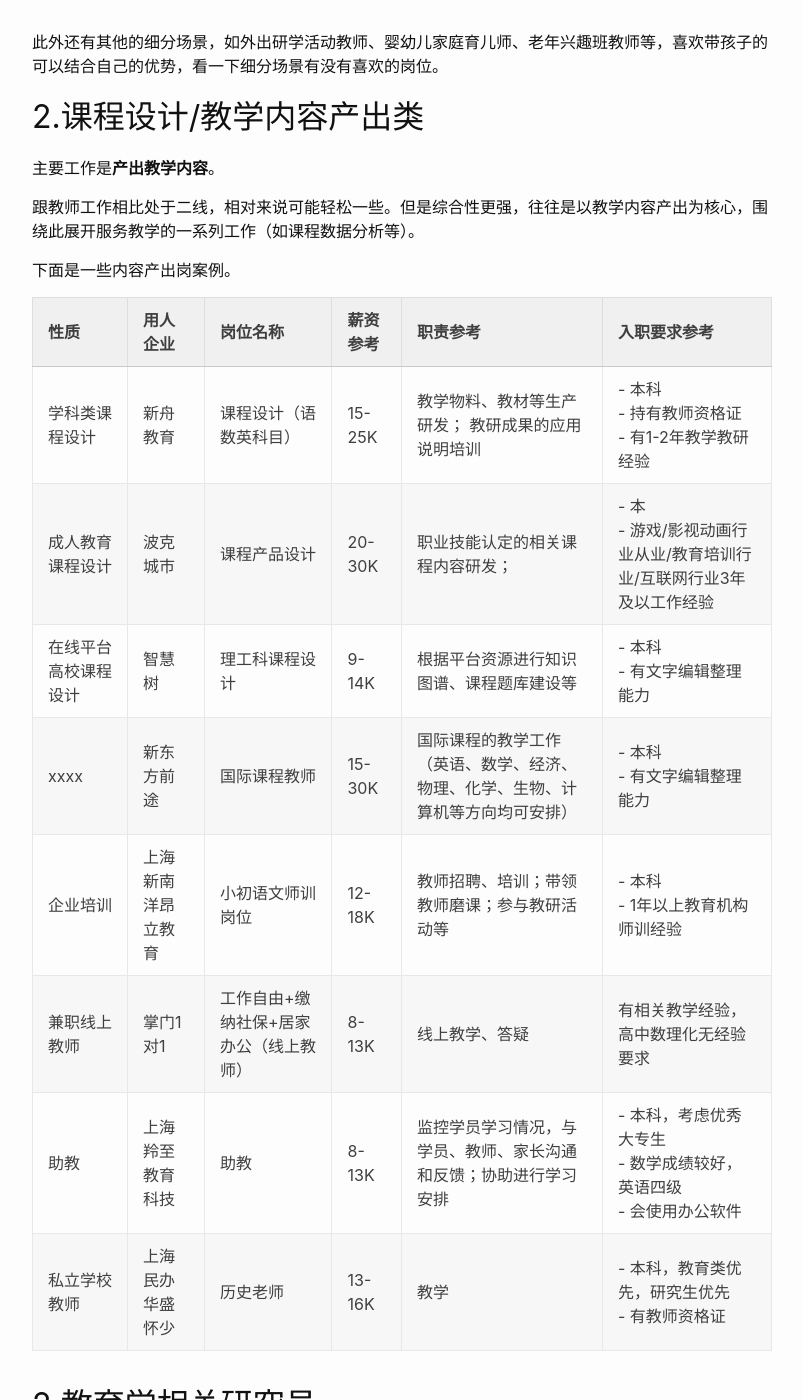
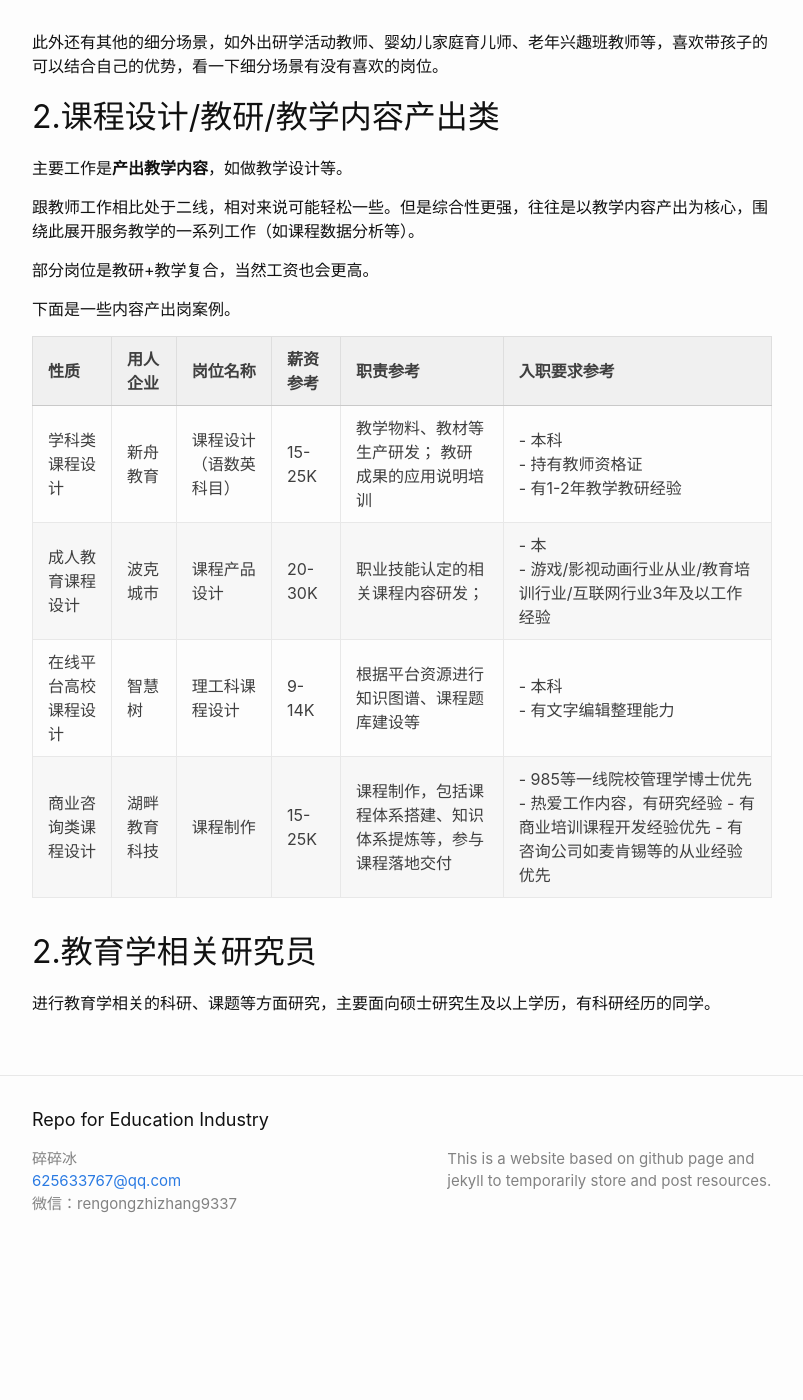
Before and after one commit to broken-ice-ice/Repo-for-Education-Industry, a Jekyll site: the page built from _posts/educationalIndustryCareerGuide/2025-05-01-GetAJobInEduIndustry_3.md, in a window 1280 px wide and 1400 px high, scrolled down 2302 px. Shown: the whole window, without its empty margins (238-1041 px from the left). Built offline with Jekyll 4.4.1, drawn with Linux system fonts in a browser that asks for light colours; our own code applies the rules of GitHub Pages for plain Markdown files; after the commit the page ends 3577 px from its top, so only the background shows below that.

Commit message:
Update 2025-05-01-GetAJobInEduIndustry_3.md

```diff
--- a/_posts/educationalIndustryCareerGuide/2025-05-01-GetAJobInEduIndustry_3.md
+++ b/_posts/educationalIndustryCareerGuide/2025-05-01-GetAJobInEduIndustry_3.md
@@ -52,11 +52,13 @@ categories: 教育行业就业科普
 此外还有其他的细分场景，如外出研学活动教师、婴幼儿家庭育儿师、老年兴趣班教师等，喜欢带孩子的可以结合自己的优势，看一下细分场景有没有喜欢的岗位。
 
 
-## 2.课程设计/教学内容产出类
+## 2.课程设计/教研/教学内容产出类
 
-主要工作是**产出教学内容**。
+主要工作是**产出教学内容**，如做教学设计等。
 
 跟教师工作相比处于二线，相对来说可能轻松一些。但是综合性更强，往往是以教学内容产出为核心，围绕此展开服务教学的一系列工作（如课程数据分析等）。
+
+部分岗位是教研+教学复合，当然工资也会更高。
 
 下面是一些内容产出岗案例。
 
@@ -65,11 +67,7 @@ categories: 教育行业就业科普
 |学科类课程设计 | 新舟教育     | 课程设计（语数英科目）     | 15-25K   | 教学物料、教材等生产研发； 教研成果的应用说明培训                             | - 本科<br>- 持有教师资格证<br>- 有1-2年教学教研经验 |
 |成人教育课程设计 | 波克城市           | 课程产品设计 | 20-30K   | 职业技能认定的相关课程内容研发；                                          | - 本<br>- 游戏/影视动画行业从业/教育培训行业/互联网行业3年及以工作经验|
 |在线平台高校课程设计|智慧树         |理工科课程设计       |9-14K|根据平台资源进行知识图谱、课程题库建设等                                                     | - 本科<br> - 有文字编辑整理能力|
-|xxxx     |新东方前途          |国际课程教师         |15-30K     |国际课程的教学工作（英语、数学、经济、物理、化学、生物、计算机等方向均可安排）    |- 本科<br> - 有文字编辑整理能力|
-|企业培训      |  上海新南洋昂立教育| 小初语文师训岗位     | 12-18K    |教师招聘、培训；带领教师磨课；参与教研活动等                                  |- 本科<br> - 1年以上教育机构师训经验|
-|兼职线上教师| 掌门1对1            |工作自由+缴纳社保+居家办公（线上教师）    |8-13K   | 线上教学、答疑                                              |有相关教学经验，高中数理化无经验要求|
-|助教        |上海羚至教育科技| 助教                    |8-13K       |监控学员学习情况，与学员、教师、家长沟通和反馈；协助进行学习安排                 |- 本科，考虑优秀大专生<br> - 数学成绩较好，英语四级<br> - 会使用办公软件|
-|私立学校教师|上海民办华盛怀少 |历史老师                |13-16K       |教学                                                                        |- 本科，教育类优先，研究生优先<br> - 有教师资格证|
+|商业咨询类课程设计  |湖畔教育科技   |课程制作    |15-25K     |课程制作，包括课程体系搭建、知识体系提炼等，参与课程落地交付    |- 985等一线院校管理学博士优先 - 热爱工作内容，有研究经验 - 有商业培训课程开发经验优先 - 有咨询公司如麦肯锡等的从业经验优先|
 
 
 ## 2.教育学相关研究员
```
